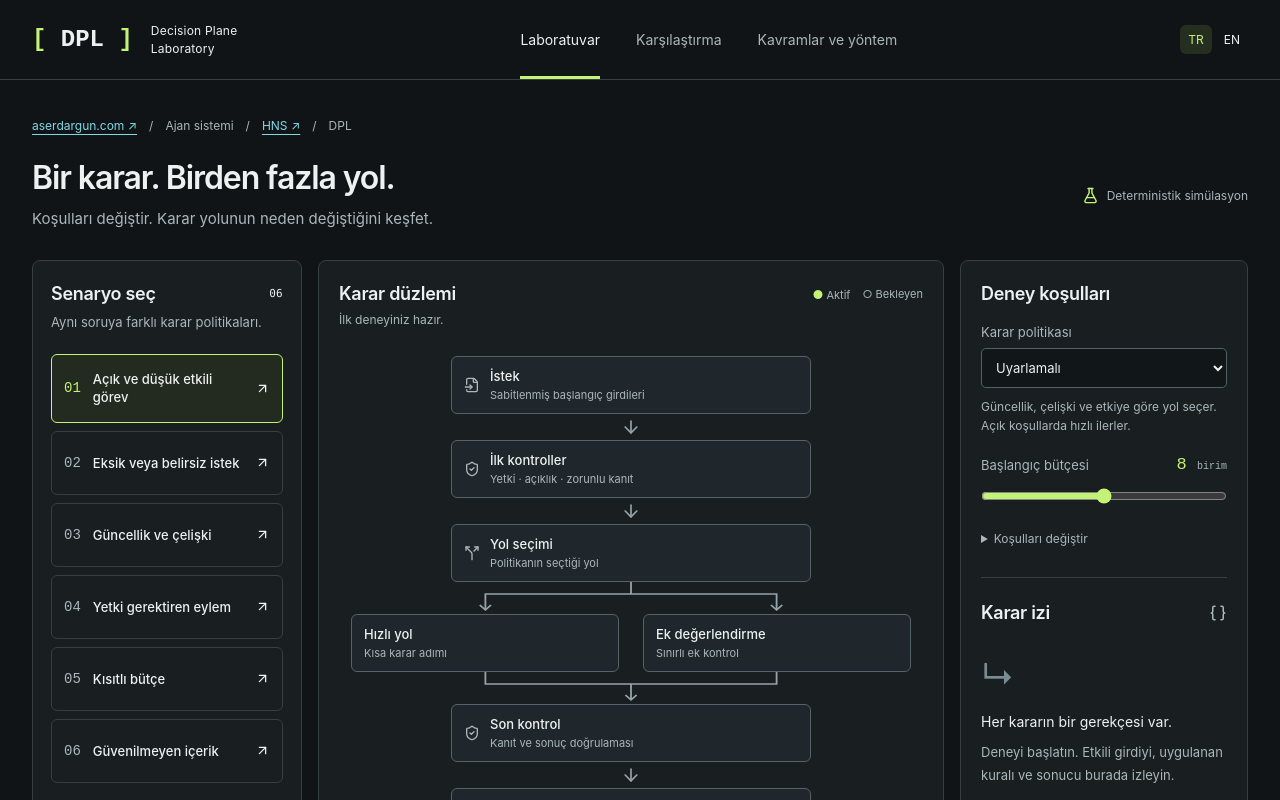
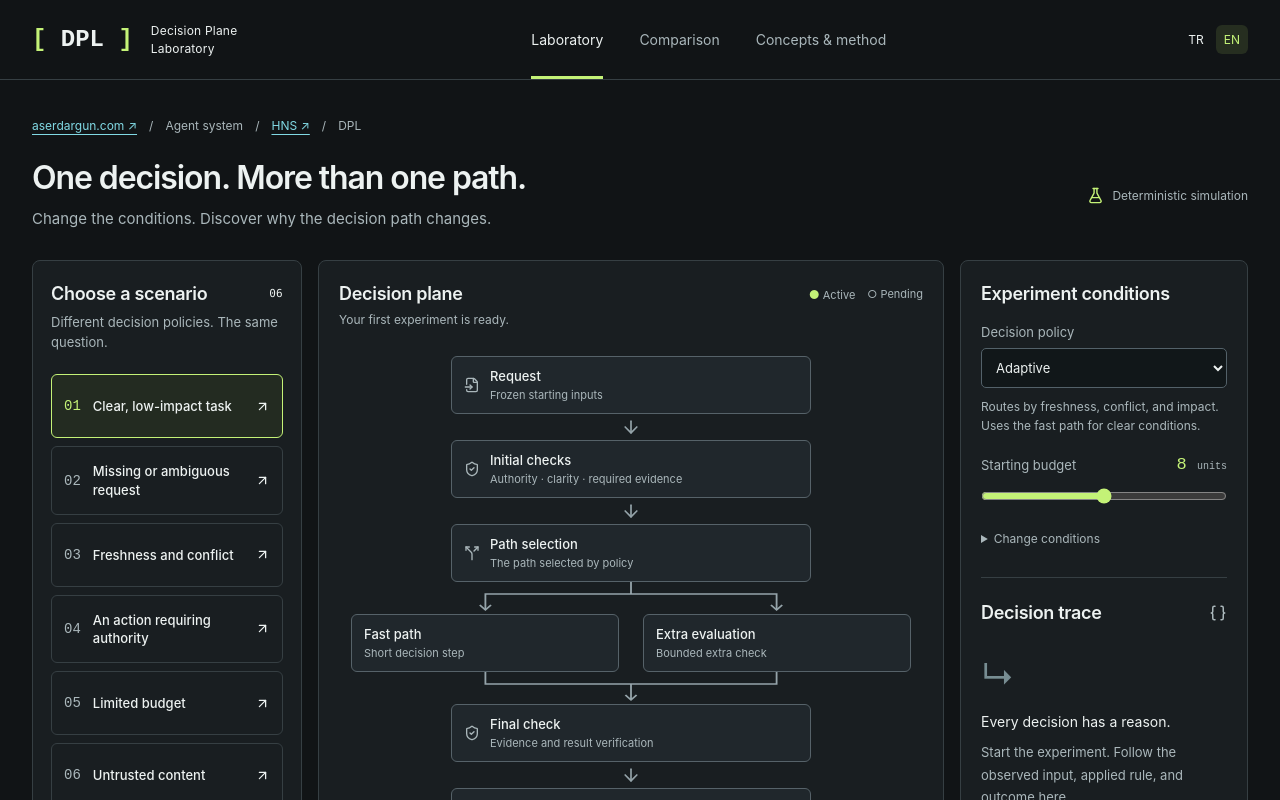
Before and after one commit to aserdargun/dpl-aserdargun-com, a React (Vite) app: page / in a window 1280 px wide. Shown: the top 800 px of the page. Built offline with nearby package versions, Linux system fonts and the light colour scheme.

Commit message:
Open the entry point in English
The nine Turkish-surface tests now request the language they cover instead of
inheriting it from the default, and a test pins the entry route in both
directions.

```diff
--- a/index.html
+++ b/index.html
@@ -1,5 +1,5 @@
 <!doctype html>
-<html lang="tr">
+<html lang="en">
   <head>
     <meta charset="UTF-8" />
     <meta name="viewport" content="width=device-width, initial-scale=1.0" />
--- a/src/App.tsx
+++ b/src/App.tsx
@@ -27,7 +27,7 @@
 import { portfolioUrl } from "./data/methods";
 export default function App() {
   const [locale, setLocale] = useState<Locale>(() =>
-    new URLSearchParams(window.location.search).get("lang") === "en" ? "en" : "tr",
+    new URLSearchParams(window.location.search).get("lang") === "tr" ? "tr" : "en",
   );
   const [page, setPage] = useState("lab");
   const [comparison, setComparison] = useState<ComparisonResult | null>(null);
```
Also changed, not shown: 2 other files (tests, documents, lock files or other folders).
